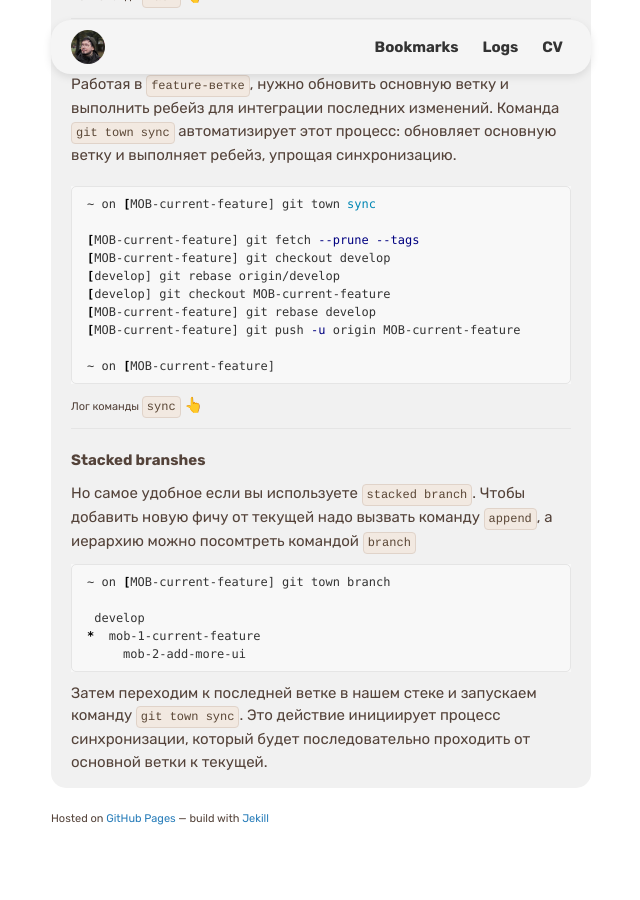
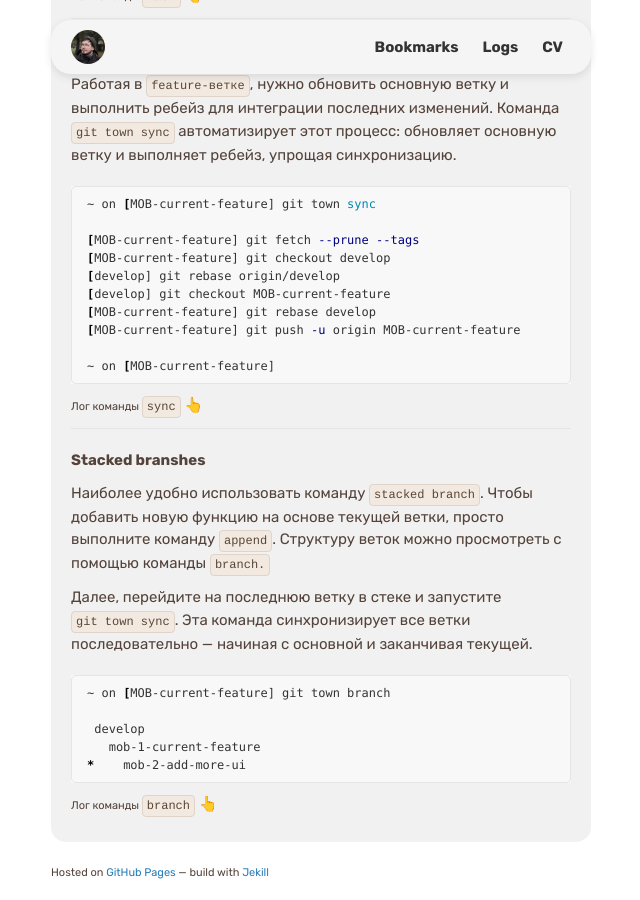
Before and after one commit to alobanov/alobanov.github.io, a Jekyll site: the page built from _posts/2024-10-13-git-town-workflow.md, in a window 1280 px wide and 900 px high, scrolled down 1182 px. Shown: the whole window, without its empty margins (319-959 px from the left). Built offline with Jekyll 4.4.1, drawn with Linux system fonts in a browser that asks for light colours; some web fonts are replaced; a style sheet for code colours, icons or effects is not loaded; before the commit the page ends 2028 px from its top, so only the background shows below that; some of the changed text lies outside the part shown.

```diff
--- a/_posts/2024-10-13-git-town-workflow.md
+++ b/_posts/2024-10-13-git-town-workflow.md
@@ -82,14 +82,22 @@ tags:
 
 #### Stacked branshes
 
-Но самое удобное если вы используете <span class="wordcode">stacked branch</span>. Чтобы добавить новую фичу от текущей надо вызвать команду <span class="wordcode">append</span>, а иерархию можно посомтреть командой <span class="wordcode">branch</span>
+Наиболее удобно использовать команду <span class="wordcode">stacked branch</span>. Чтобы добавить новую функцию на основе текущей ветки, просто выполните команду <span class="wordcode">append</span>. Структуру веток можно просмотреть с помощью команды <span class="wordcode">branch<span>.
+
+<div class="spacer"></div>
+
+Далее, перейдите на последнюю ветку в стеке и запустите <span class="wordcode">git town sync</span>. Эта команда синхронизирует все ветки последовательно — начиная с основной и заканчивая текущей.
+
+<div class="spacer"></div>
 
 {% highlight bash %}
 ~ on [MOB-current-feature] git town branch
 
  develop
-*  mob-1-current-feature
-     mob-2-add-more-ui
+   mob-1-current-feature
+*    mob-2-add-more-ui
+
 {% endhighlight %}
+<small>Лог команды <span class="wordcode">branch</span></small> 👆
 
-Затем переходим к последней ветке в нашем стеке и запускаем команду <span class="wordcode">git town sync</span>. Это действие инициирует процесс синхронизации, который будет последовательно проходить от основной ветки к текущей.
+<div class="spacer"></div>
```
Also changed, not shown: other parts of _posts/2024-10-13-git-town-workflow.md (+1 -1 lines), _logs/2024-10-17-d4-voh-game-log.md (added, +12 -0 lines).
